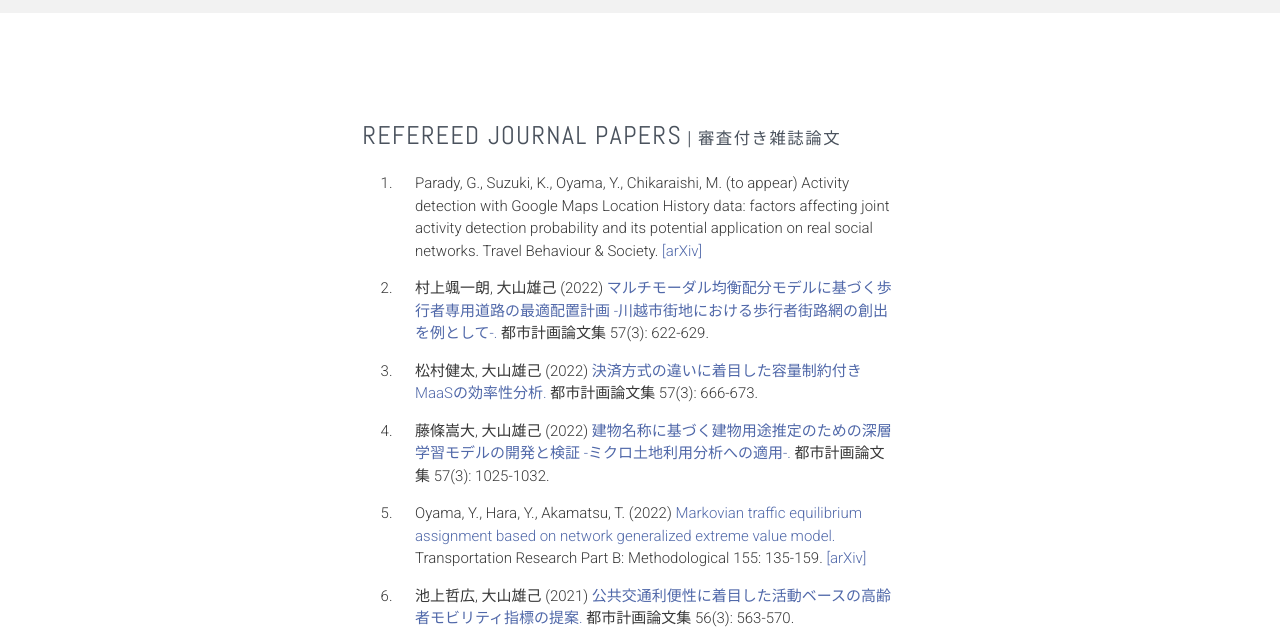
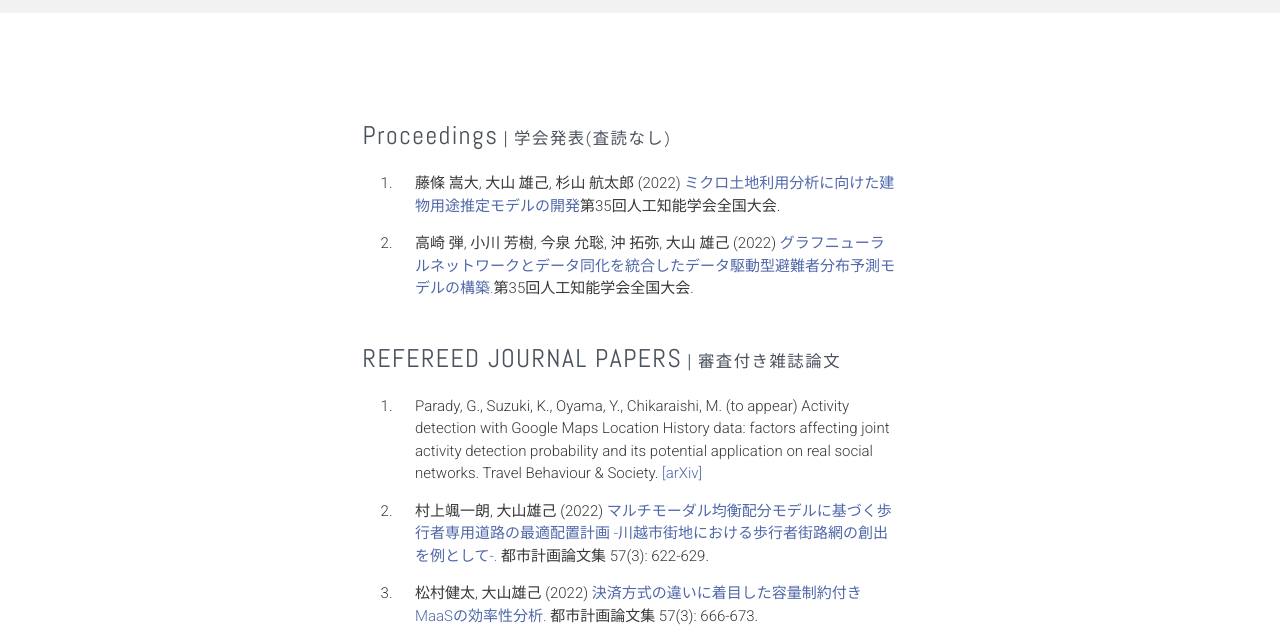
Before and after one commit to ActScapeLab/actscapelab.github.io-old, a website: page publications.html in a window 1280 px wide. Shown: the part 153-794 px from the top of the page. Drawn offline with Linux system fonts and the light colour scheme; files whose address does not match are found by name.

Commit message:
added proceedings

```diff
--- a/publications.html
+++ b/publications.html
@@ -82,6 +82,24 @@
         </div>-->
 
         <div class="col-md-6 col-md-offset-3 mb40">
+          <h2 class="name">Proceedings<span class="jp_kanji"> | 学会発表(査読なし)</span></h2>
+          <ol class="awards">
+            <li class="jp">
+              藤條 嵩大, 大山 雄己, 杉山 航太郎 (2022)
+              <a href="https://www.jstage.jst.go.jp/article/pjsai/JSAI2022/0/JSAI2022_3N4GS1002/_article/-char/ja" target="_blank">
+                ミクロ土地利用分析に向けた建物用途推定モデルの開発</a>第35回人工知能学会全国大会.
+              <br>
+            </li>
+            <li class="jp">
+              高崎 弾, 小川 芳樹, 今泉 允聡, 沖 拓弥, 大山 雄己 (2022)
+              <a href="https://www.jstage.jst.go.jp/article/pjsai/JSAI2021/0/JSAI2021_2D1OS602/_article/-char/ja" target="_blank">
+                グラフニューラルネットワークとデータ同化を統合したデータ駆動型避難者分布予測モデルの構築.</a>第35回人工知能学会全国大会.
+              <br>
+            </li>
+
+          </ul>
+
+
           <h2 class="name">REFEREED JOURNAL PAPERS<span class="jp_kanji"> | 審査付き雑誌論文</span></h2>
           <ol class="awards">
             <li class="en">
```
